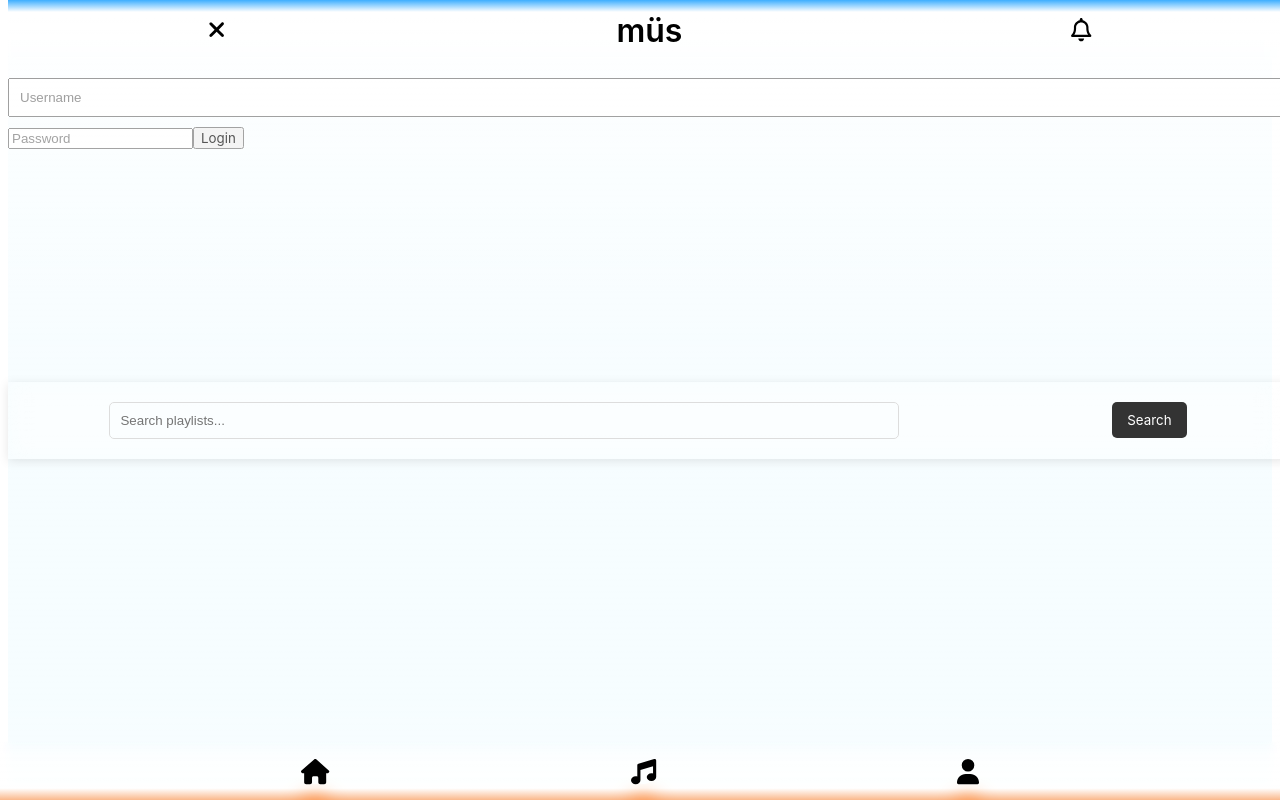
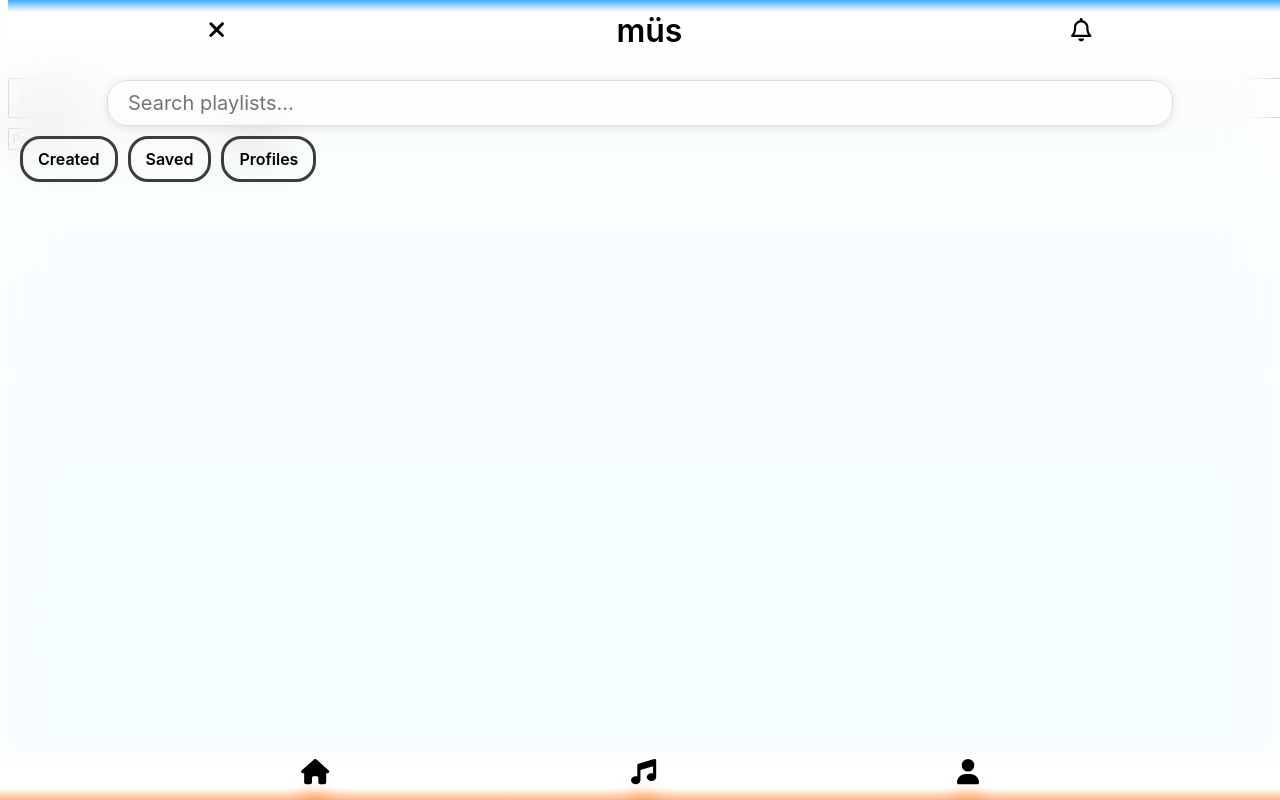
Before and after one commit to hershjain/mus, a React (Create React App) app: page / in a window 1280 px wide. Both pictures are taken after a click on the button 216 px from the left and 29 px from the top of the page. Built offline with nearby package versions, Linux system fonts and the light colour scheme; the HTML template or start-up script is replaced by a standard one.

Commit message:
search bar css

```diff
--- a/src/App.js
+++ b/src/App.js
@@ -1,4 +1,4 @@
-import React from 'react';
+import React, {useState} from 'react';
 import { BrowserRouter as Router, Route, Routes } from 'react-router-dom';
 import Login from './pages/Login';
 import Discovery from './pages/Discovery';
@@ -9,13 +9,31 @@ import Header from './components/header';
 import Navbar from './components/navbar';
 import SpotifyCallback from './components/spotify-callback';
 import './styles/App.css';
+import { FontAwesomeIcon } from '@fortawesome/react-fontawesome';
+import { faSearch, faTimes } from '@fortawesome/free-solid-svg-icons';
 
 
 function App() {
+  const [searchVisible, setSearchVisible] = useState(false);
+  const [searchQuery, setSearchQuery] = useState('');
+
+  const handleSearchChange = (event) => {
+      setSearchQuery(event.target.value);
+  };
+
+  const toggleSearch = () => {
+      setSearchVisible(!searchVisible);
+  };
+
   return (
     <div className='App'>
     <Router>
-      <Header />
+      <Header
+        searchVisible={searchVisible}
+        searchQuery={searchQuery}
+        handleSearchChange={handleSearchChange}
+        toggleSearch={toggleSearch}
+      />
       <Navbar />
       <div className='main-content'>
         <Routes>
--- a/src/components/header.js
+++ b/src/components/header.js
@@ -1,12 +1,13 @@
 import React, {useState} from "react";
 import '../styles/header.css';
+import SearchBar from "./search-bar";
 import { FontAwesomeIcon } from '@fortawesome/react-fontawesome';
 import { faBell as faBellSolid, faSearch, faTimes, } from '@fortawesome/free-solid-svg-icons';
 import { faBell as faBellRegular } from '@fortawesome/free-regular-svg-icons';
 
-const Header = () => {
-    const [searchVisible, setSearchVisible] = useState(false);
-    const [searchQuery, setSearchQuery] = useState("");
+const Header = ({ searchVisible, searchQuery, handleSearchChange, toggleSearch }) => {
+    // const [searchVisible, setSearchVisible] = useState(false);
+    // const [searchQuery, setSearchQuery] = useState("");
     const [notificationsVisible, setNotificationsVisible] = useState(false);
     const [notifications, setNotifications] = useState([
         "New playlist from user123",
@@ -14,13 +15,13 @@ const Header = () => {
         "New follower: user789"
       ]);
 
-    const toggleSearch = () => {
-      setSearchVisible(!searchVisible);
-    };
+    // const toggleSearch = () => {
+    //   setSearchVisible(!searchVisible);
+    // };
 
-    const handleSearchChange = (e) => {
-      setSearchQuery(e.target.value);
-    };
+    // const handleSearchChange = (e) => {
+    //   setSearchQuery(e.target.value);
+    // };
 
     const toggleNotifications = () => {
       setNotificationsVisible(!notificationsVisible);
@@ -28,6 +29,7 @@ const Header = () => {
 
 
     return (
+        <div>
         <header>
             <div>
                 <button onClick={toggleSearch} className="search-btn">
@@ -37,20 +39,6 @@ const Header = () => {
                     <FontAwesomeIcon icon={faSearch} size="25px" color="black" />
                     )}
                 </button>
-
-                {searchVisible && (
-                    <div className="search-bar-div">
-                        <div className="search-bar">
-                            <input
-                                type="text"
-                                value={searchQuery}
-                                onChange={handleSearchChange}
-                                placeholder="Search playlists..."
-                            />
-                            <button type="submit">Search</button>
-                        </div>
-                    </div>
-                )}
                 <h1>müs</h1>
                 {/* <div className="header-icons"> */}
                 <button onClick={toggleNotifications} className="notification-btn">
@@ -78,6 +66,12 @@ const Header = () => {
                 {/* </div>  */}
             </div>
         </header>
+            <SearchBar
+                searchVisible={searchVisible}
+                searchQuery={searchQuery}
+                handleSearchChange={handleSearchChange}
+            />
+        </div>
     );
 };
 
--- /dev/null
+++ b/src/components/search-bar.js
@@ -0,0 +1,47 @@
+import React, {useState} from 'react';
+import '../styles/search-bar.css';
+
+const SearchBar = ({ searchVisible, searchQuery, handleSearchChange }) => {
+    const [selectedCategories, setSelectedCategories] = useState([]); // Track selected categories
+
+    const categories = [ 'Created', 'Saved', 'Profiles']; // List of all categories
+
+
+    const toggleCategory = (category) => {
+        if (selectedCategories.includes(category)) {
+        setSelectedCategories(selectedCategories.filter(c => c !== category)); // Remove category if it's already selected
+        } else {
+        setSelectedCategories([...selectedCategories, category]); // Add category if it's not selected
+        }
+    };
+
+
+    return (
+        <div className={`search-bar-div ${searchVisible ? 'search-bar-visible' : 'search-bar-hidden'}`}>
+            <div className="search-bar">
+                <input
+                    type="text"
+                    value={searchQuery}
+                    onChange={handleSearchChange}
+                    placeholder="Search playlists..."
+                />
+                {/* <button type="submit">Search</button> */}
+            </div>
+            <div className='search-filters'>
+                <div className="filter-buttons">
+                        {categories.map(category => (
+                        <button
+                            key={category}
+                            onClick={() => toggleCategory(category)}
+                            className={selectedCategories.includes(category) ? 'active' : ''}
+                        >
+                            {category}
+                        </button>
+                        ))}
+                </div>
+            </div>
+        </div>
+    );
+};
+
+export default SearchBar;
--- a/src/styles/App.css
+++ b/src/styles/App.css
@@ -3,7 +3,7 @@ body {
   font-family: -apple-system, BlinkMacSystemFont, "Segoe UI", Roboto, Oxygen-Sans, Ubuntu, Cantarell, "Helvetica Neue", sans-serif;
 }
 
-button {
+button, input {
   font-family: -apple-system, BlinkMacSystemFont, "Segoe UI", Roboto, Oxygen-Sans, Ubuntu, Cantarell, "Helvetica Neue", sans-serif;
 }
 
--- a/src/styles/Library.css
+++ b/src/styles/Library.css
@@ -18,7 +18,6 @@
     display: flex;
     gap: 10px;
     margin-bottom: 10px;
-
   }
 
   .filter-buttons button {
--- a/src/styles/header.css
+++ b/src/styles/header.css
@@ -38,58 +38,6 @@ header div svg{
     border-radius: 50%;
   }
 
-  .search-bar-div{
-    position: fixed;
-    top: 100%;
-    left: 0;
-    width: 100%;
-    height: 90vh;
-    background: linear-gradient(0deg, #ffffffc0 0%, #ffffff48 100%);
-    backdrop-filter: blur(20px);
-    /* animation: slideDown 0.3s ease; */
-    z-index: 900;
-    overflow: visible;
-  }
-
-  .search-bar {
-
-    padding: 20px 0px;
-    display: flex;
-    justify-content: space-around;
-    align-items: flex-start;
-    box-shadow: 0 2px 10px rgba(0, 0, 0, 0.1);
-    backdrop-filter: blur(10px);
-  }
-
-  .search-bar input {
-    width: 60%;
-    padding: 10px;
-    margin: 0px 10px 0px 0px;
-    border: 1px solid #ddd;
-    border-radius: 5px;
-    background: transparent;
-    backdrop-filter: blur(100px);
-  }
-
-  .search-bar button {
-    padding: 10px 15px;
-    background-color: #333;
-    color: white;
-    border: none;
-    border-radius: 5px;
-    cursor: pointer;
-  }
-
-  @keyframes slideDown {
-    from {
-      opacity: 0;
-      transform: translateY(-10px);
-    }
-    to {
-      opacity: 1;
-      transform: translateY(0);
-    }
-  }
 
   .header-icons {
     position: relative;
--- /dev/null
+++ b/src/styles/search-bar.css
@@ -0,0 +1,85 @@
+.search-bar-div{
+    position: absolute;
+    top: 0;
+    left: 0;
+    width: 100%;
+    height: 100vh;
+    background: linear-gradient(0deg, #ffffffc0 0%, #ffffff48 100%);
+    backdrop-filter: blur(20px);
+
+    z-index: 900;
+    overflow: visible;
+    display: block;
+  }
+
+  .search-bar {
+
+    padding: 80px 0px 0px 0px;
+    display: flex;
+    justify-content: space-around;
+    align-items: flex-start;
+    /* box-shadow: 0 2px 10px rgba(0, 0, 0, 0.1);
+    backdrop-filter: blur(10px); */
+    animation: slideDown 0.3s ease;
+  }
+
+  .search-bar input {
+    width: 80%;
+    padding: 10px 20px;
+    margin: 0px 0px 0px 0px;
+    border: 1px solid #ddd;
+    border-radius: 20px;
+    background: #ffffff80;
+    box-shadow: 0 2px 10px rgba(0, 0, 0, 0.1);
+    /* backdrop-filter: blur(10px); */
+    font-size: 1.25em;
+  }
+
+  .search-bar button {
+    padding: 10px 15px;
+    background-color: #333;
+    color: white;
+    border: none;
+    border-radius: 5px;
+    cursor: pointer;
+    font-size: 1.25em;
+  }
+
+  @keyframes slideDown {
+    from {
+      opacity: 0;
+      transform: translateY(-10px);
+    }
+    to {
+      opacity: 1;
+      transform: translateY(0);
+    }
+  }
+
+  /* styles.css or your relevant CSS file */
+.search-bar-div {
+    overflow: hidden; /* Ensure content doesn't overflow during animation */
+    transition: all 0.3s ease-in-out; /* Transition for smooth sliding */
+}
+
+.search-bar {
+    display: flex; /* Adjust as needed */
+}
+
+/* Class for visible state */
+.search-bar-visible {
+    /* max-height: 100vh; */
+    opacity: 1;
+}
+
+/* Class for hidden state */
+.search-bar-hidden {
+    /* max-height: 0; */
+    opacity: 0;
+}
+
+.search-filters{
+    display: flex;
+    width: 100%;
+    padding: 10px 20px;
+}
```
Also changed, not shown: src/components/search-window.js (deleted), src/styles/search-window.css (deleted), 1 other file (tests, documents, lock files or other folders).
